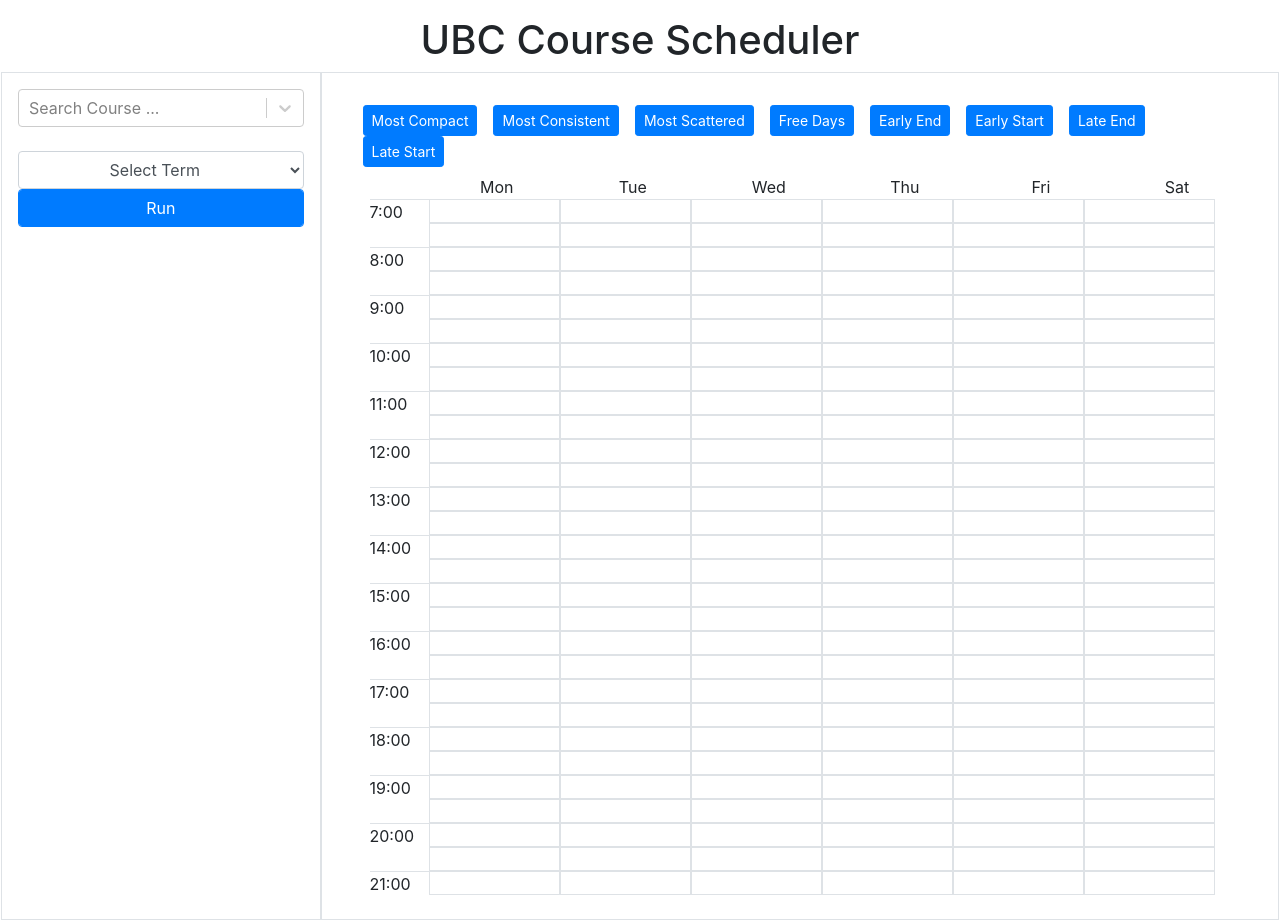
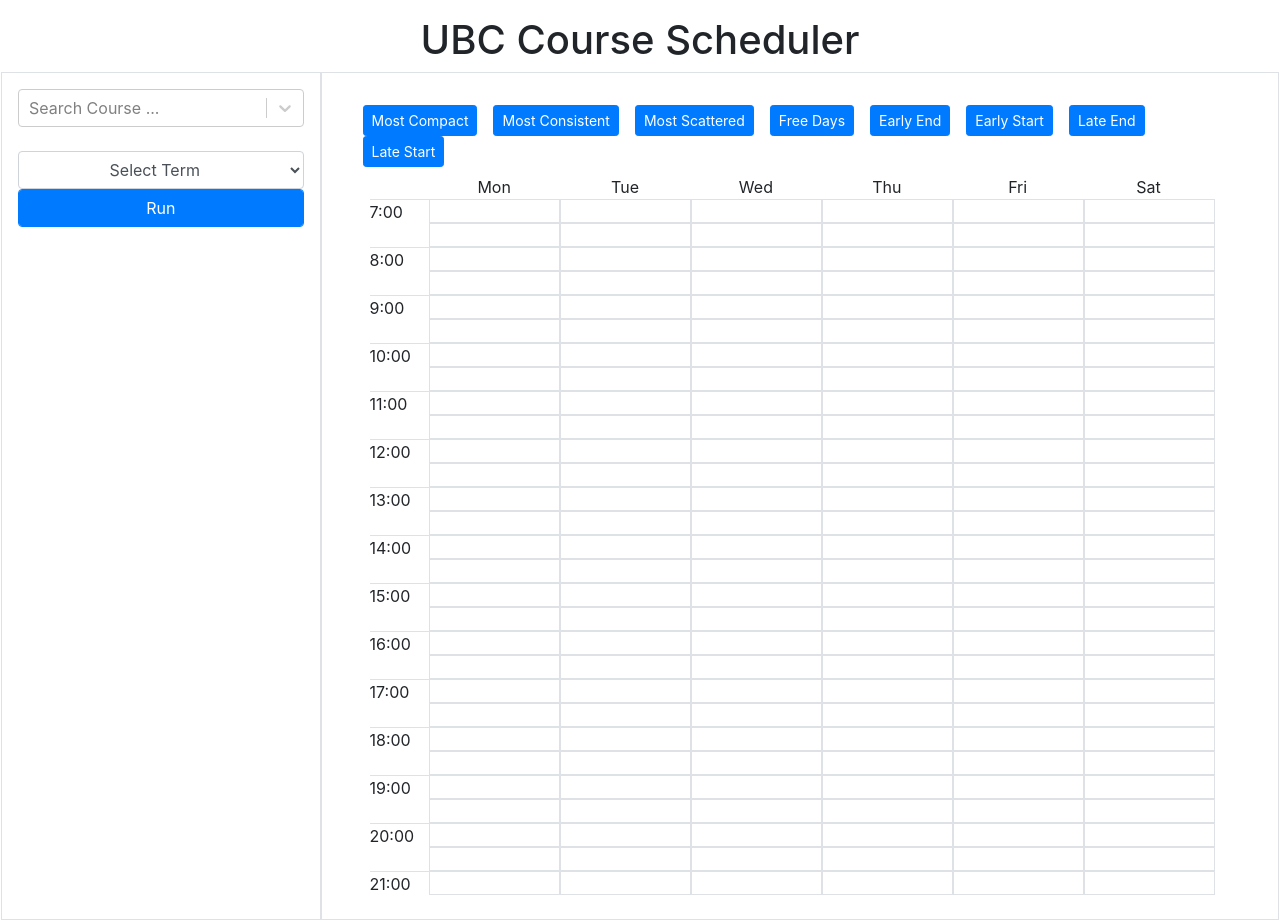
Before and after one commit to ptellier/coursescheduler-prod, a React (Create React App) app: page / in a window 1280 px wide. Built offline with nearby package versions, Linux system fonts and the light colour scheme.

Commit message:
fixed: days header positioned center

```diff
--- a/src/components/Main.tsx
+++ b/src/components/Main.tsx
@@ -4,8 +4,8 @@ import Selections from "./Selections";
 import { Course } from "../data/DataDefinition/SearchWordDD";
 import { Section } from "../data/DataDefinition/SectionDD";
 import TriggerAPI from "./TriggerAPI";
-// import Timetable from "./Timetable2/Timetable";
-import Timetable from "./Timetable/Timetable";
+import Timetable from "./Timetable2/Timetable";
+// import Timetable from "./Timetable/Timetable";
 
 
 /**
--- a/src/components/Timetable2/DaysRow.tsx
+++ b/src/components/Timetable2/DaysRow.tsx
@@ -2,7 +2,7 @@ import React from 'react'
 
 const DaysRow = () => {
     return (
-        <div className="row">
+        <div className="row mr-3">
           <div className="col-2">
             <div style={{ height: "1.5rem" }}>Mon</div>
           </div>
--- a/src/components/Timetable2/Timetable.tsx
+++ b/src/components/Timetable2/Timetable.tsx
@@ -1,8 +1,7 @@
 import { useEffect, useState } from "react";
-import { Section, Status, Term } from "../../data/DataDefinition/SectionDD";
+import { Section } from "../../data/DataDefinition/SectionDD";
 import { groupSectionsByWeek } from "../../helpers/groupby";
-import { make_timeslot } from "../../helpers/overlap";
-import { Cell, Cell_display, convertToTimeSlot } from "../../helpers/time";
+import { Cell_display, } from "../../helpers/time";
 import { Recommendation } from "../Main";
 import DayColumn from "./DayColumn";
 import DaysRow from "./DaysRow";
--- a/src/components/TriggerAPI.tsx
+++ b/src/components/TriggerAPI.tsx
@@ -29,16 +29,15 @@ export const TriggerAPI = ({ loc, set_recommended, userTerm, setUserTerm}: Trigg
   const handleGenerate = async () => {
     setLoading(true); // turns on loading icon
     setStatus("Fetching")
-    console.log("fetching")
 
     // 1) Fetch sections data from API
     const sections_api = await fetchSections(loc.map((c) => c.sw));
+    console.log("fetched: ", sections_api)
     // Warning:fast, but too much load on the server
     // const sections_api = await fetchParallel(loc.map((c) => c.sw));
 
     // TODO  1.1) take note of required sections (lecs, labs, tuts); are they all present?
 
-    console.log("Solving")
     // 2) Prepare sections data for solve
     const prep = (sections: Section[]) => {
       const prep1 = filter_term_avail_waitlist(sections, userTerm);
@@ -50,7 +49,7 @@ export const TriggerAPI = ({ loc, set_recommended, userTerm, setUserTerm}: Trigg
 
     // 3) Solve and return combinations
     const sections_solved = solve(sections_prepped);
-    console.log("solved: ", sections_solved);
+    console.log("Solved: ", sections_solved);
 
     // 4) Categorize the schedules
     const sections_recommended = recommend(sections_solved);
--- a/src/helpers/solve_newengine.ts
+++ b/src/helpers/solve_newengine.ts
@@ -47,11 +47,10 @@ export const solve = (los: Section[][]): Schedule[] => {
   n_wl.push(root);
 
   while (n_wl.length > 0 /*&& ii<10000*/) {
-    if(rsf.length >= 2000000){return rsf} //keep track of total number of loops
+    if(rsf.length >= 3000000){return rsf} //keep track of total number of loops
     node = n_wl.pop() as Node;
 
     if (node.remain.length === 0) {
-      // TODO: add all recommendation requirements here:
       const timeGap = calculateTimeGap(node.assigned);
       const startVariance = findStartVariance(node.assigned);
       // TODO: Build start time
--- a/src/helpers/time.ts
+++ b/src/helpers/time.ts
@@ -272,7 +272,7 @@ export const convertToTimeSlot = (los: Section[]): Section[] => {
     const day = schedule.day;
     const term = schedule.term;
 
-    const obj = Object.assign({}, section);
+    const obj = Object.assign({}, section)
     obj.schedule = [make_timeslot(`${start}`, `${end}`, day, term)];
     return obj;
   });
```
Also changed, not shown: 1 other file (tests, documents, lock files or other folders).
